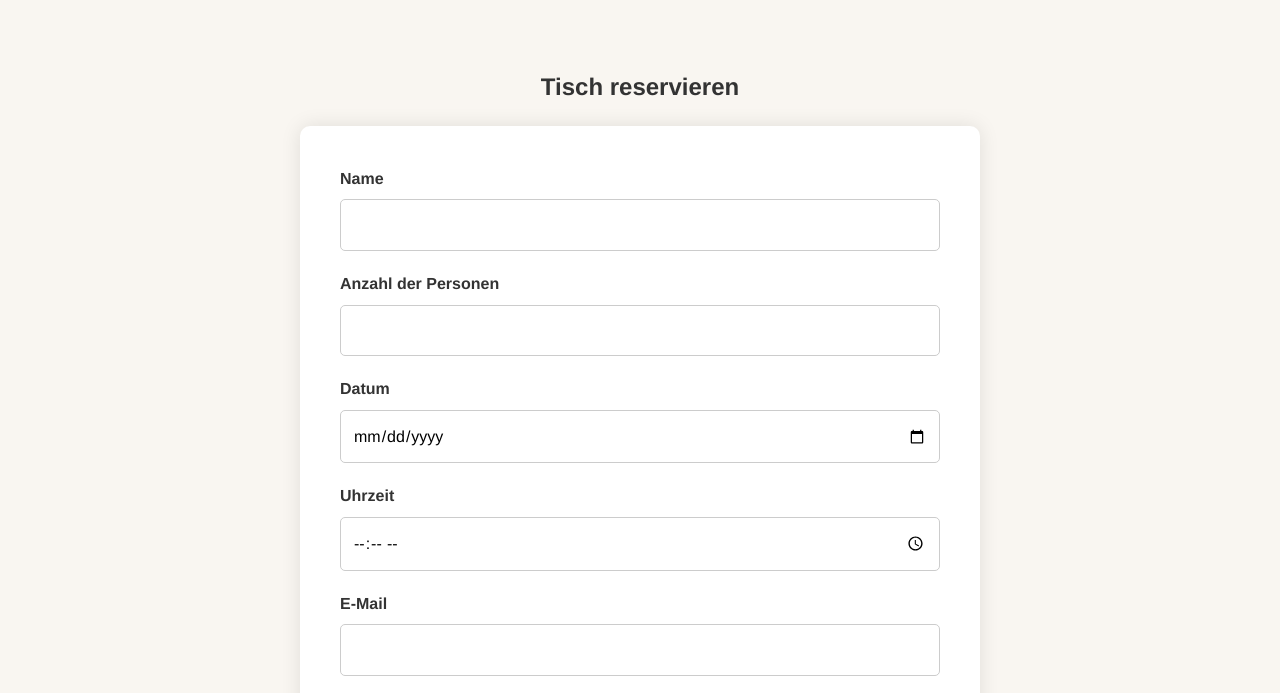
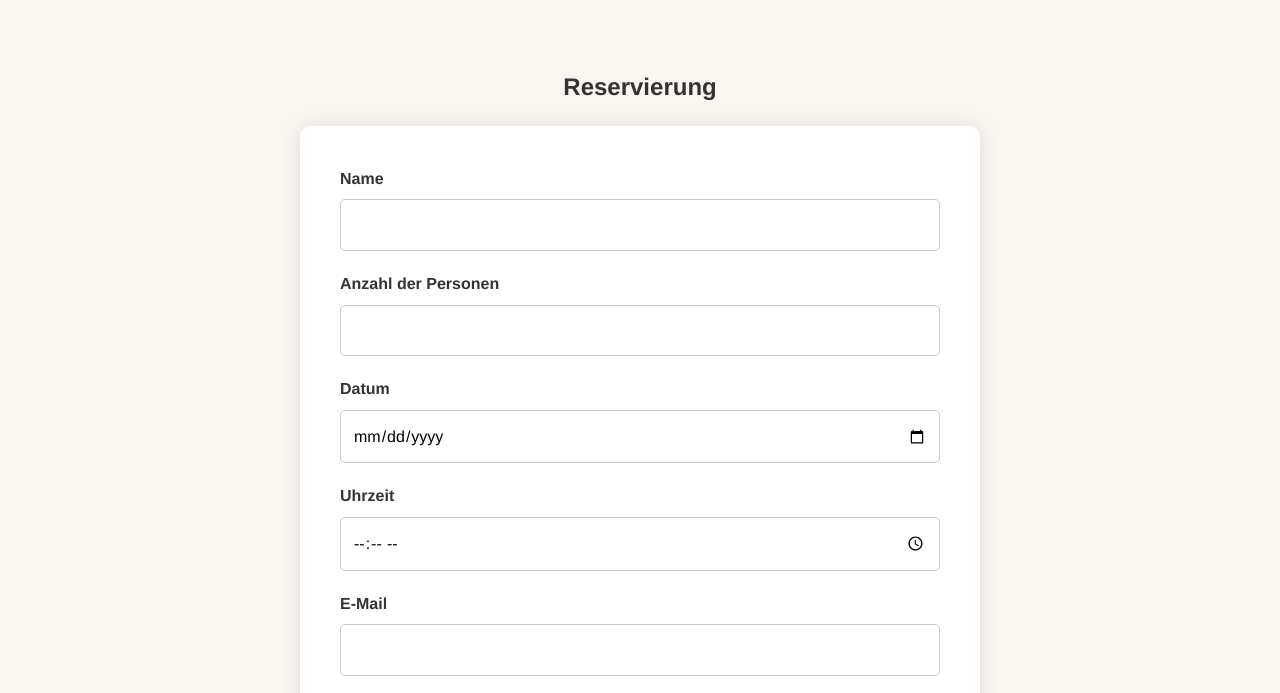
Before and after one commit to Fausti97/LFZQ8a_Website_Raum4, a plain HTML site: page reservations.html in a window 1280 px wide. Shown: the part 91-784 px from the top of the page. Drawn offline with Linux system fonts and the light colour scheme.

Commit message:
final update refactor(content): update site-wide text and prune obsolete code
This commit adjusts user-facing text for consistency and clarity. The restaurant name is now correctly set to "Le Châtelet" in page titles, and the reservation page heading has been simplified.

Additionally, a small code quality improvement was made by removing a block of commented-out, non-functional code from `js/reservations.js`.

```diff
--- a/js/reservations.js
+++ b/js/reservations.js
@@ -15,8 +15,6 @@ document.addEventListener('DOMContentLoaded', function() {
             setTimeout(() => {
                 contactForm.reset();
                 if (confirmationMessage) {
-                    // Optionally hide the message again after some time
-                    // confirmationMessage.style.display = 'none';
                 }
             }, 200); // 200ms delay to allow users to see the filled form before it resets
         });
--- a/reservations.html
+++ b/reservations.html
@@ -3,7 +3,7 @@
 <head>
     <meta charset="UTF-8">
     <meta name="viewport" content="width=device-width, initial-scale=1.0">
-    <title>Reservierung - Restaurant "Lecker"</title>
+    <title>Reservierung - Restaurant "Le Châtelet"</title>
     <link rel="stylesheet" href="css/style.css">
 </head>
 <body>
@@ -30,7 +30,7 @@
     <main class="main-content">
         <div class="container">
             <section id="reservation-form">
-                <h2>Tisch reservieren</h2>
+                <h2>Reservierung</h2>
                 <div class="reservation-container">
                     <form action="#" method="POST" id="contact-form">
                         <div class="form-group">
```
Also changed, not shown: index.html (+1 -1 lines).
